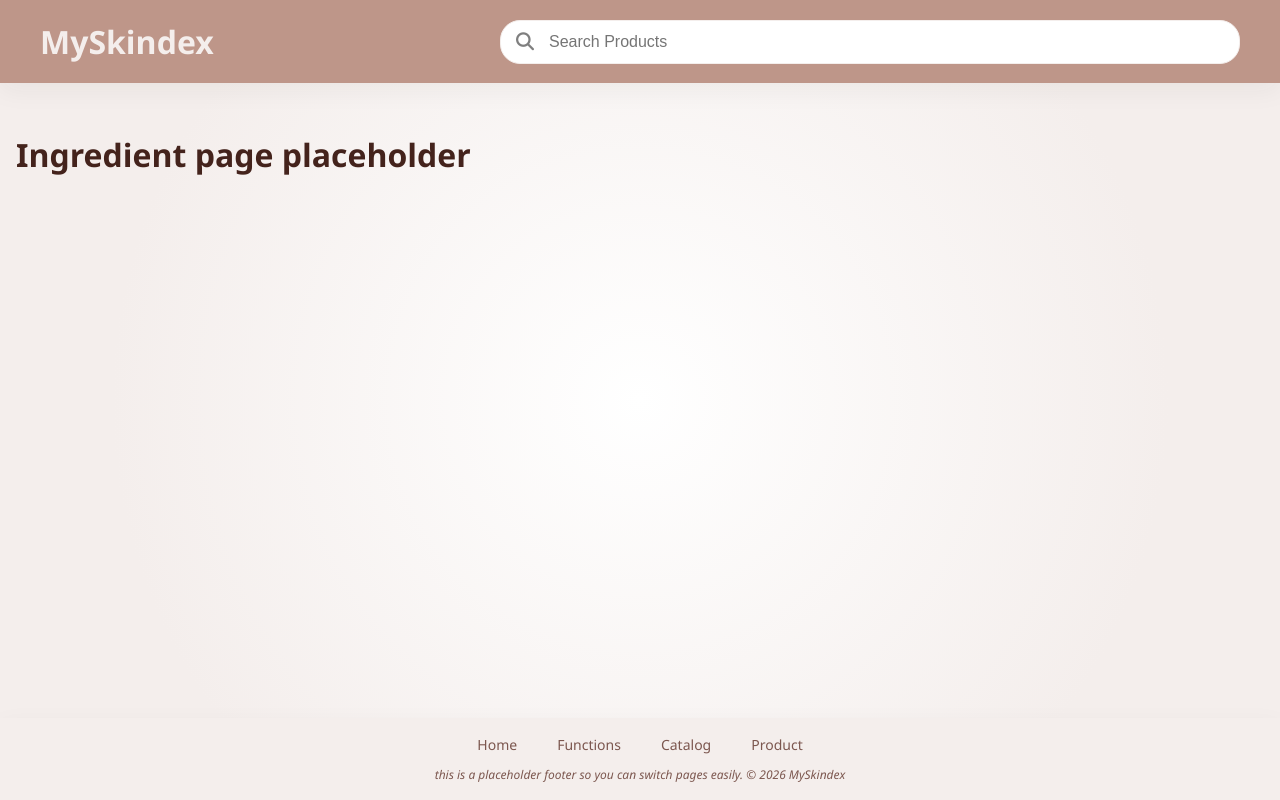
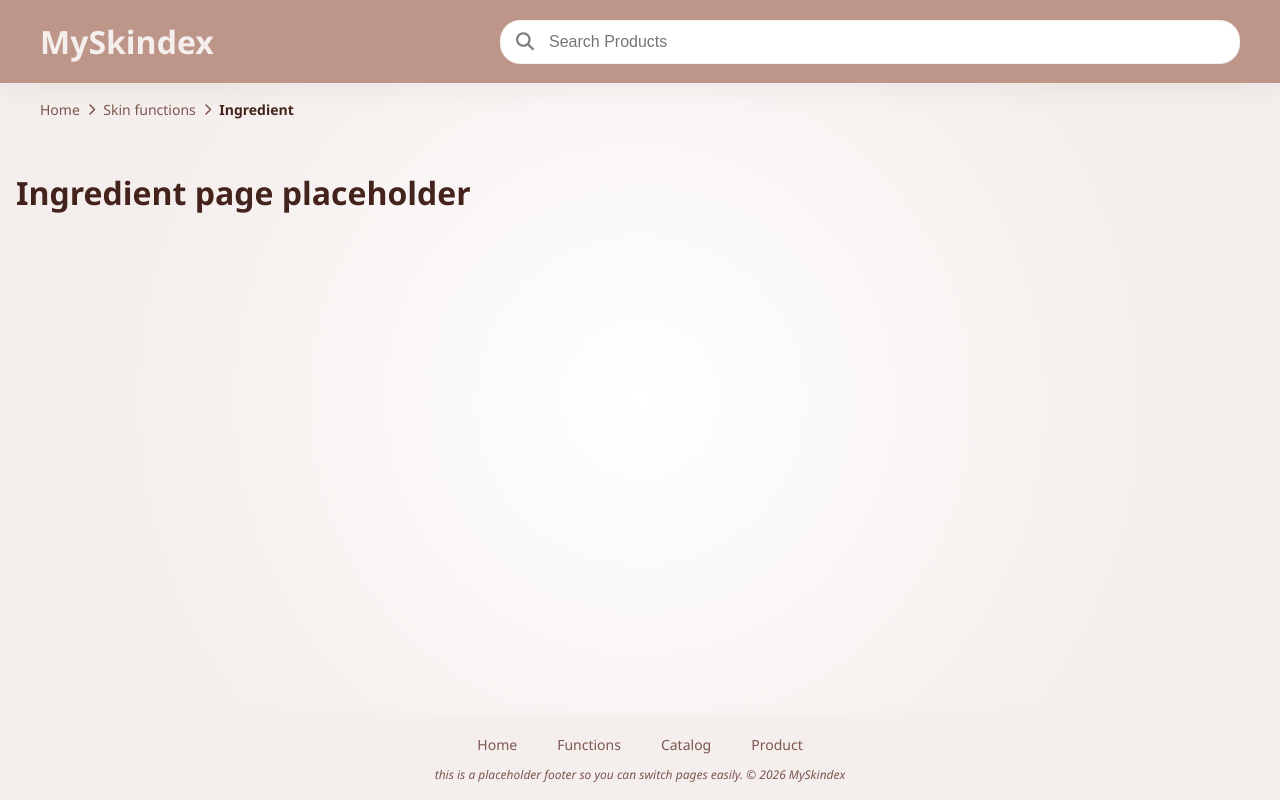
Before and after one commit to michelle-tanner/CS422-Project, a plain HTML site: page pages/ingredient.html in a window 1280 px wide. Drawn offline with nearby package versions, Linux system fonts and the light colour scheme.

Commit message:
add breadcrumb

```diff
--- a/components/breadcrumb.js
+++ b/components/breadcrumb.js
@@ -1,34 +1,102 @@
 // breadcrumb.js
 // Defines the <my-breadcrumb> custom element: the trail of links
-// (e.g. Home > Catalog > Product) that sits right under the navigation bar.
+// (e.g. Home > Skin functions > Catalog > Product) that sits right under the navigation bar.
 //
 // Usage (right after <my-header></my-header>):
-//   <my-breadcrumb></my-breadcrumb>
+//   <my-breadcrumb current="catalog"></my-breadcrumb>
+//
+//   current -> which page this is. The trail shows every step up to it:
+//                "functions"  -> Home > Skin functions
+//                "catalog"    -> Home > Skin functions > Catalog
+//                "product"    -> Home > Skin functions > Catalog > Product
+//                "ingredient" -> Home > Skin functions > Ingredient
+// The home page doesn't use a breadcrumb.
+
+// Every page in the trail, in order
+const BREADCRUMB_PAGES = {
+  home: { label: "Home", href: "home.html" },
+  functions: { label: "Skin functions", href: "functions.html" },
+  catalog: { label: "Catalog", href: "catalog.html" },
+  product: { label: "Product", href: "product.html" },
+  ingredient: { label: "Ingredient", href: "ingredient.html" },
+};
+
+// The steps leading to each page (including the page itself)
+const BREADCRUMB_TRAILS = {
+  functions: ["home", "functions"],
+  catalog: ["home", "functions", "catalog"],
+  product: ["home", "functions", "catalog", "product"],
+  ingredient: ["home", "functions", "ingredient"],
+};
 
 class MyBreadcrumb extends HTMLElement {
   connectedCallback() {
+    const trail = BREADCRUMB_TRAILS[this.getAttribute("current")] || ["home"];
+
+    const items = trail.map((id, i) => {
+      const page = BREADCRUMB_PAGES[id];
+      const isCurrent = i === trail.length - 1;
+      return `
+        <li>
+          ${i > 0 ? `<i class="fa-solid fa-chevron-right separator" aria-hidden="true"></i>` : ""}
+          ${isCurrent
+            ? `<span aria-current="page">${page.label}</span>`
+            : `<a href="${page.href}">${page.label}</a>`}
+        </li>`;
+    });
+
     this.innerHTML = `
       <nav aria-label="Breadcrumb">
-        <ol class="trail">
-          <!-- breadcrumb items go here -->
-        </ol>
+        <ol class="trail">${items.join("")}</ol>
       </nav>
 
       <style>
+        /* breadcrumb bar: lines up with the logo in the header */
         my-breadcrumb {
-          /* breadcrumb bar */
+          display: block;
+          padding: var(--space-md) var(--space-xl) 0;
+          font-family: var(--font-base);
+          font-size: var(--font-size-sm);
         }
 
+        /* row of items */
         my-breadcrumb .trail {
-          /* row of items */
+          display: flex;
+          flex-wrap: wrap;
+          align-items: center;
+          gap: var(--space-sm);
+          margin: 0;
+          padding: 0;
+          list-style: none;
         }
 
-        my-breadcrumb a {
-          /* links to earlier pages */
+        my-breadcrumb li {
+          display: flex;
+          align-items: center;
+          gap: var(--space-sm);
         }
 
+        my-breadcrumb .separator {
+          font-size: var(--font-size-xs);
+          color: var(--color-text-muted);
+        }
+
+        /* links to earlier pages */
+        my-breadcrumb a {
+          color: var(--color-text-muted);
+          text-decoration: none;
+        }
+
+        my-breadcrumb a:hover,
+        my-breadcrumb a:focus-visible {
+          color: var(--color-text);
+          text-decoration: underline;
+        }
+
+        /* the current page */
         my-breadcrumb [aria-current="page"] {
-          /* the current page */
+          color: var(--color-text);
+          font-weight: 700;
         }
       </style>
     `;
--- a/pages/ingredient.html
+++ b/pages/ingredient.html
@@ -7,10 +7,12 @@
   <link rel="stylesheet" href="../index.css" />
   <script src="../components/header.js" defer></script>
   <script src="../components/footer.js" defer></script>
+  <script src="../components/breadcrumb.js" defer></script>
 </head>
 <body>
 
   <my-header></my-header>
+  <my-breadcrumb current="ingredient"></my-breadcrumb>
 
   <main>
     <h1>Ingredient page placeholder</h1>
```
Also changed, not shown: pages/catalog.html (+2 -0 lines), pages/functions.html (+2 -0 lines), pages/product.html (+3 -0 lines).
